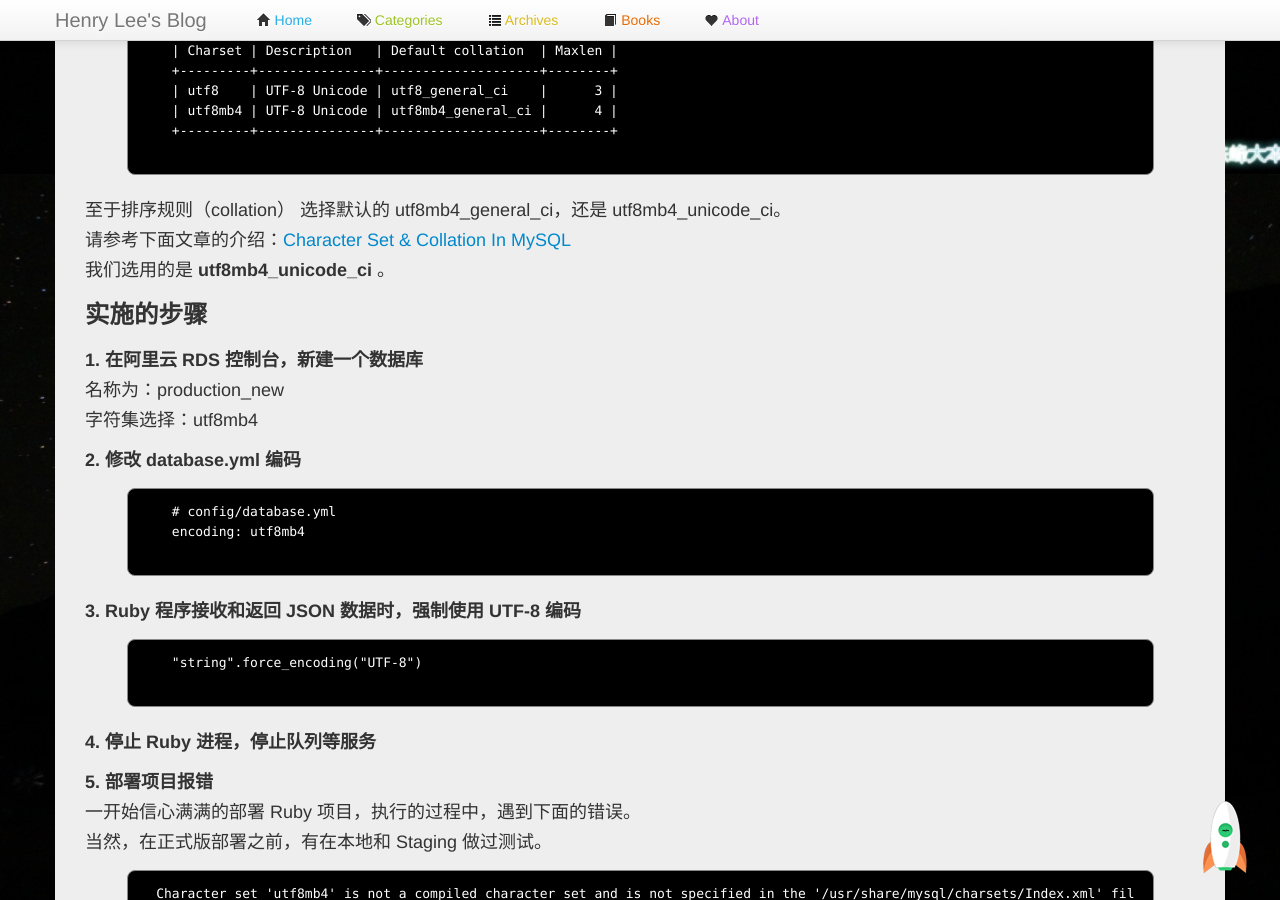
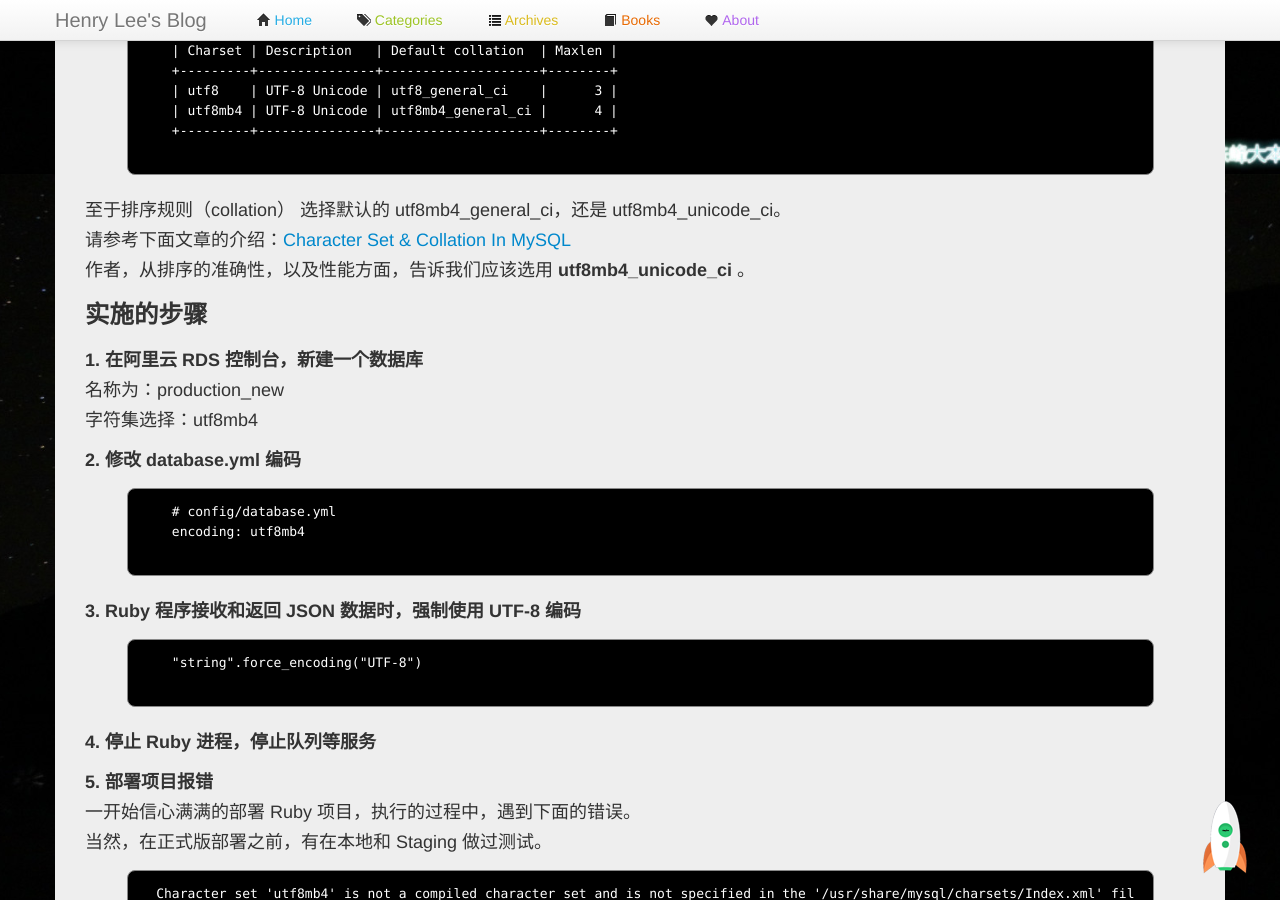
Before and after one commit to manageyp/manageyp.github.com, a Jekyll site: the page built from _posts/2015-03-05-aliyun-rds-change-mysql-charset-from-utf8-to-utf8mb4.html, in a window 1280 px wide and 900 px high, scrolled down 726 px. Built offline with Jekyll 4.4.1, drawn with Linux system fonts in a browser that asks for light colours; comment, search, counter and statistics services are not loaded.

Commit message:
[Change] aliyun-rds-change-mysql-charset-from-utf8-to-utf8mb4

```diff
--- a/_posts/2015-03-05-aliyun-rds-change-mysql-charset-from-utf8-to-utf8mb4.html
+++ b/_posts/2015-03-05-aliyun-rds-change-mysql-charset-from-utf8-to-utf8mb4.html
@@ -44,7 +44,7 @@ record_on: 2015-03-05
   </pre>
   至于排序规则（collation） 选择默认的 utf8mb4_general_ci，还是 utf8mb4_unicode_ci。<br />
   请参考下面文章的介绍：<a href="http://infopotato.com/blog/index/mysql_character_set_and_collation">Character Set & Collation In MySQL</a></br>
-  我们选用的是 <b>utf8mb4_unicode_ci</b> 。
+  作者，从排序的准确性，以及性能方面，告诉我们应该选用 <b>utf8mb4_unicode_ci</b> 。
 </p>
 
 
```
